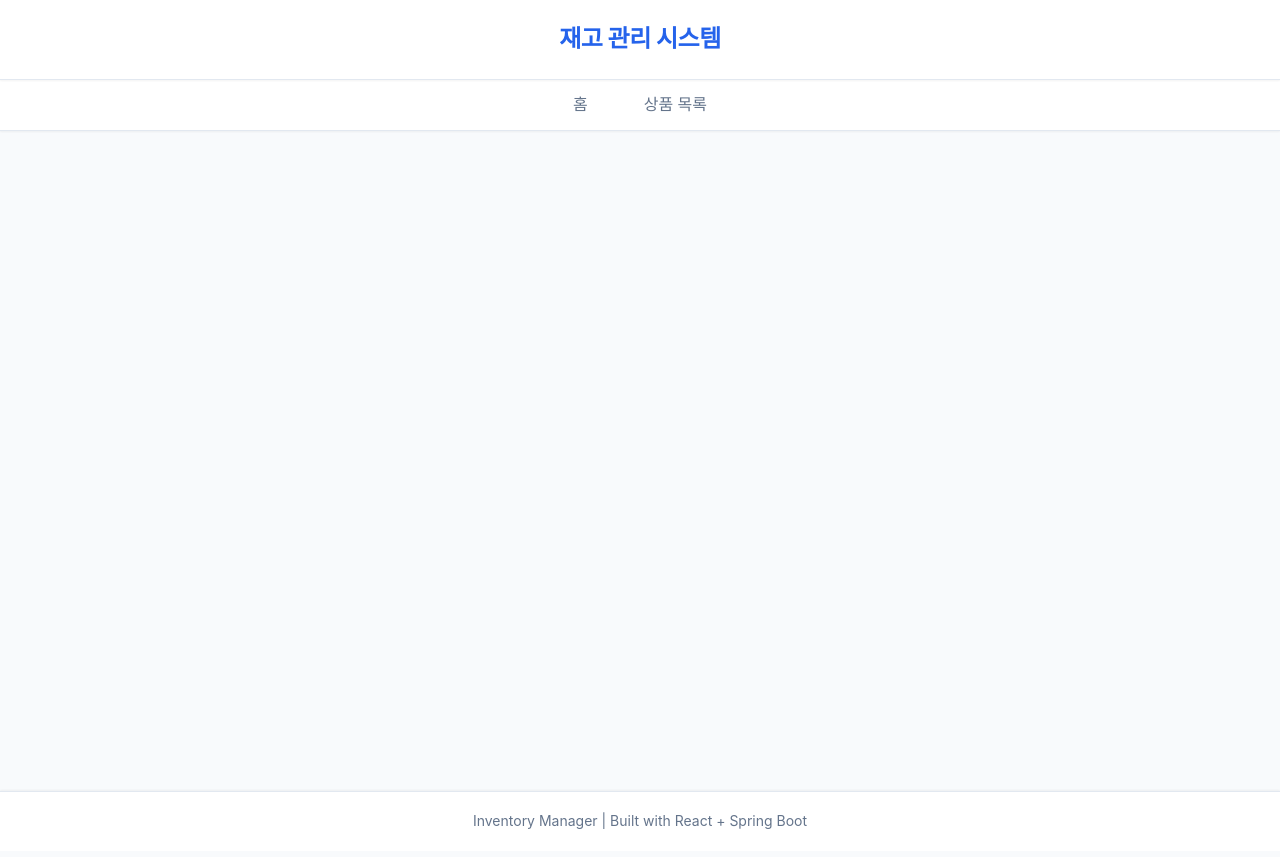
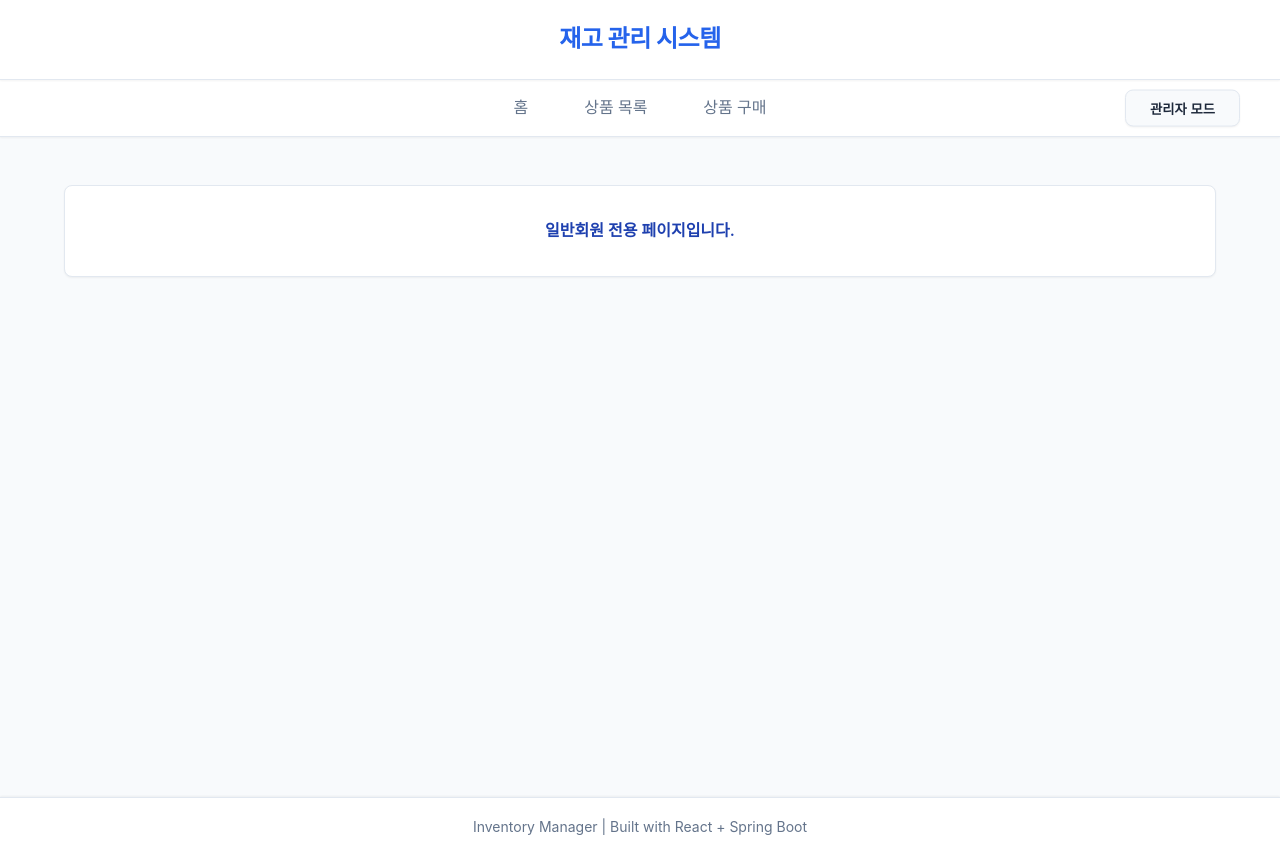
Before and after one commit to tasueom/inventory-manager, a React (Vite) app in the folder frontend/: page /purchase in a window 1280 px wide. Built offline with nearby package versions, Linux system fonts and the light colour scheme.

Commit message:
f 상품 구매 페이지 추가 및 역할 토글로 페이지 권한 분리

```diff
--- a/frontend/src/App.css
+++ b/frontend/src/App.css
@@ -327,3 +327,15 @@ table tbody tr td[colspan] {
     width: 100%;
   }
 }
+
+
+.role-guard {
+  padding: var(--spacing-lg);
+  background: var(--color-bg);
+  border: 1px solid var(--color-border);
+  border-radius: var(--border-radius);
+  box-shadow: var(--shadow-sm);
+  text-align: center;
+  font-weight: 600;
+  color: var(--color-primary-dark);
+}
--- a/frontend/src/App.tsx
+++ b/frontend/src/App.tsx
@@ -1,19 +1,63 @@
+import { ReactNode, useState } from "react";
 import { Routes, Route } from "react-router-dom";
 import "./App.css";
 import Header from "./components/Header/Header";
 import Footer from "./components/Footer/Footer";
 import Home from "./pages/Home/Home";
 import View from "./pages/View/View";
+import Purchase from "./pages/Purchase/Purchase";
+
+type Role = "admin" | "user";
+
+interface RoleGateProps {
+  role: Role;
+  allowedRole: Role;
+  children: ReactNode;
+}
+
+function RoleGate({ role, allowedRole, children }: RoleGateProps) {
+  if (role !== allowedRole) {
+    const message =
+      allowedRole === "admin"
+        ? "관리자 전용 페이지입니다."
+        : "일반회원 전용 페이지입니다.";
+
+    return <div className="role-guard">{message}</div>;
+  }
+
+  return <>{children}</>;
+}
 
 function App() {
+  const [role, setRole] = useState<Role>("admin");
+
+  const toggleRole = () => {
+    setRole((prev) => (prev === "admin" ? "user" : "admin"));
+  };
+
   return (
     <>
-      <Header />
+      <Header role={role} onToggleRole={toggleRole} />
 
       <main>
         <Routes>
           <Route path="/" element={<Home />} />
-          <Route path="/view" element={<View />} />
+          <Route
+            path="/view"
+            element={
+              <RoleGate role={role} allowedRole="admin">
+                <View />
+              </RoleGate>
+            }
+          />
+          <Route
+            path="/purchase"
+            element={
+              <RoleGate role={role} allowedRole="user">
+                <Purchase />
+              </RoleGate>
+            }
+          />
         </Routes>
       </main>
 
--- a/frontend/src/components/Header/Header.css
+++ b/frontend/src/components/Header/Header.css
@@ -1,5 +1,5 @@
 /* ============================================
-   헤더 컴포넌트 스타일
+   ?? ???? ???
    ============================================ */
 
 header {
@@ -22,7 +22,7 @@ header h1 {
   letter-spacing: -0.02em;
 }
 
-/* 네비게이션 */
+/* ????? */
 nav {
   background: var(--color-bg);
   border-bottom: 1px solid var(--color-border);
@@ -31,13 +31,14 @@ nav {
 }
 
 nav ul {
+  position: relative;
   display: flex;
   align-items: center;
   justify-content: center;
   gap: var(--spacing-md);
   max-width: var(--container-max-width);
   margin: 0 auto;
-  height: 50px;
+  height: 56px;
 }
 
 nav li {
@@ -65,7 +66,7 @@ nav a.active {
 }
 
 nav a.active::after {
-  content: '';
+  content: "";
   position: absolute;
   bottom: 0;
   left: var(--spacing-xs);
@@ -75,7 +76,35 @@ nav a.active::after {
   border-radius: 2px;
 }
 
-/* 반응형 */
+.role-toggle-item {
+  position: absolute;
+  right: 0;
+  top: 50%;
+  transform: translateY(-50%);
+}
+
+.role-toggle {
+  padding: var(--spacing-xs) var(--spacing-md);
+  border: 1px solid var(--color-border);
+  border-radius: var(--border-radius);
+  background: var(--color-bg-secondary);
+  color: var(--color-text);
+  font-weight: 600;
+  cursor: pointer;
+  transition: var(--transition);
+  box-shadow: var(--shadow-sm);
+}
+
+.role-toggle:hover {
+  border-color: var(--color-primary-light);
+  color: var(--color-primary);
+}
+
+.role-toggle:active {
+  transform: scale(0.98);
+}
+
+/* ??? */
 @media (max-width: 768px) {
   header h1 {
     font-size: var(--font-size-xl);
@@ -84,10 +113,25 @@ nav a.active::after {
   nav ul {
     gap: var(--spacing-sm);
     padding: 0 var(--spacing-sm);
+    flex-wrap: wrap;
+    height: auto;
+    min-height: 56px;
   }
 
   nav a {
     font-size: var(--font-size-sm);
     padding: var(--spacing-xs);
   }
+
+  .role-toggle-item {
+    position: static;
+    transform: none;
+    width: 100%;
+    margin-top: var(--spacing-xs);
+  }
+
+  .role-toggle {
+    width: 100%;
+    justify-content: center;
+  }
 }
--- a/frontend/src/components/Header/Header.tsx
+++ b/frontend/src/components/Header/Header.tsx
@@ -1,7 +1,14 @@
 import { Link } from "react-router-dom";
 import "./Header.css";
 
-function Header() {
+type Role = "admin" | "user";
+
+interface HeaderProps {
+  role: Role;
+  onToggleRole: () => void;
+}
+
+function Header({ role, onToggleRole }: HeaderProps) {
   return (
     <>
       <header>
@@ -9,8 +16,20 @@ function Header() {
       </header>
       <nav>
         <ul>
-          <li><Link to="/">홈</Link></li>
-          <li><Link to="/view">상품 목록</Link></li>
+          <li>
+            <Link to="/">홈</Link>
+          </li>
+          <li>
+            <Link to="/view">상품 목록</Link>
+          </li>
+          <li>
+            <Link to="/purchase">상품 구매</Link>
+          </li>
+          <li className="role-toggle-item">
+            <button type="button" className="role-toggle" onClick={onToggleRole}>
+              {role === "admin" ? "관리자 모드" : "일반회원 모드"}
+            </button>
+          </li>
         </ul>
       </nav>
     </>
--- /dev/null
+++ b/frontend/src/pages/Purchase/Purchase.css
@@ -0,0 +1,35 @@
+/* ============================================
+   ?? ?? ??? ???
+   ============================================ */
+
+.purchase-table td:nth-child(3),
+.purchase-table td:nth-child(4) {
+  text-align: right;
+  font-variant-numeric: tabular-nums;
+}
+
+.purchase-amount-input {
+  width: 100px;
+  padding: var(--spacing-xs) var(--spacing-sm);
+  border: 1px solid var(--color-border);
+  border-radius: var(--border-radius);
+  font-size: var(--font-size-base);
+  font-family: var(--font-family);
+}
+
+.purchase-amount-input:focus {
+  outline: none;
+  border-color: var(--color-primary);
+  box-shadow: 0 0 0 3px rgb(37 99 235 / 0.1);
+}
+
+.purchase-table button[disabled] {
+  opacity: 0.6;
+  cursor: not-allowed;
+}
+
+@media (max-width: 768px) {
+  .purchase-amount-input {
+    width: 100%;
+  }
+}
--- /dev/null
+++ b/frontend/src/pages/Purchase/Purchase.tsx
@@ -0,0 +1,128 @@
+import { useEffect, useMemo, useState } from "react";
+import { getInventories, purchaseInventory } from "../../api";
+import { Inventory } from "../../types";
+import "./Purchase.css";
+
+function Purchase() {
+  const [inventories, setInventories] = useState<Inventory[]>([]);
+  const [amountById, setAmountById] = useState<Record<number, string>>({});
+  const [loading, setLoading] = useState(true);
+  const [errorMsg, setErrorMsg] = useState("");
+
+  const inventoryMap = useMemo(() => {
+    const map = new Map<number, Inventory>();
+    inventories.forEach((item) => map.set(item.id, item));
+    return map;
+  }, [inventories]);
+
+  const loadInventories = async () => {
+    try {
+      setLoading(true);
+      setErrorMsg("");
+      const data = await getInventories();
+      setInventories(data);
+    } catch (err: any) {
+      setErrorMsg(err?.message);
+    } finally {
+      setLoading(false);
+    }
+  };
+
+  useEffect(() => {
+    loadInventories();
+  }, []);
+
+  const handleAmountChange = (id: number, value: string) => {
+    setAmountById((prev) => ({ ...prev, [id]: value }));
+  };
+
+  const handlePurchase = async (id: number) => {
+    const current = inventoryMap.get(id);
+    const rawAmount = amountById[id] ?? "";
+    const amount = Number(rawAmount);
+
+    if (!current) return;
+
+    if (!rawAmount || Number.isNaN(amount) || amount <= 0) {
+      setErrorMsg("구매수량을 올바르게 입력해주세요.");
+      return;
+    }
+
+    if (amount > current.quantity) {
+      setErrorMsg("남은 수량보다 많이 구매할 수 없습니다.");
+      return;
+    }
+
+    try {
+      setErrorMsg("");
+      await purchaseInventory(id, amount);
+      setAmountById((prev) => ({ ...prev, [id]: "" }));
+      await loadInventories();
+    } catch (err: any) {
+      setErrorMsg(err?.message);
+    }
+  };
+
+  return (
+    <div className="page-container">
+      <h2 className="page-title">상품 구매</h2>
+      {errorMsg && <div className="error-box">{errorMsg}</div>}
+
+      <table id="list-table" className="purchase-table">
+        <thead>
+          <tr>
+            <th>품번</th>
+            <th>상품명</th>
+            <th>단가</th>
+            <th>재고</th>
+            <th>구매 수량</th>
+            <th>구매</th>
+          </tr>
+        </thead>
+        <tbody>
+          {loading ? (
+            <tr>
+              <td colSpan={6}>로딩 중...</td>
+            </tr>
+          ) : inventories.length === 0 ? (
+            <tr>
+              <td colSpan={6}>데이터가 없습니다.</td>
+            </tr>
+          ) : (
+            inventories.map((item) => (
+              <tr key={item.id}>
+                <td>{item.id}</td>
+                <td>{item.name}</td>
+                <td>{item.unitPrice}</td>
+                <td>{item.quantity}</td>
+                <td>
+                  <input
+                    className="purchase-amount-input"
+                    type="number"
+                    min={1}
+                    max={item.quantity}
+                    value={amountById[item.id] ?? ""}
+                    onChange={(e) => handleAmountChange(item.id, e.target.value)}
+                    placeholder="수량"
+                  />
+                </td>
+                <td>
+                  <button
+                    type="button"
+                    className="btn btn-primary btn-sm"
+                    onClick={() => handlePurchase(item.id)}
+                    disabled={item.quantity <= 0}
+                  >
+                    구매
+                  </button>
+                </td>
+              </tr>
+            ))
+          )}
+        </tbody>
+      </table>
+    </div>
+  );
+}
+
+export default Purchase;
```
